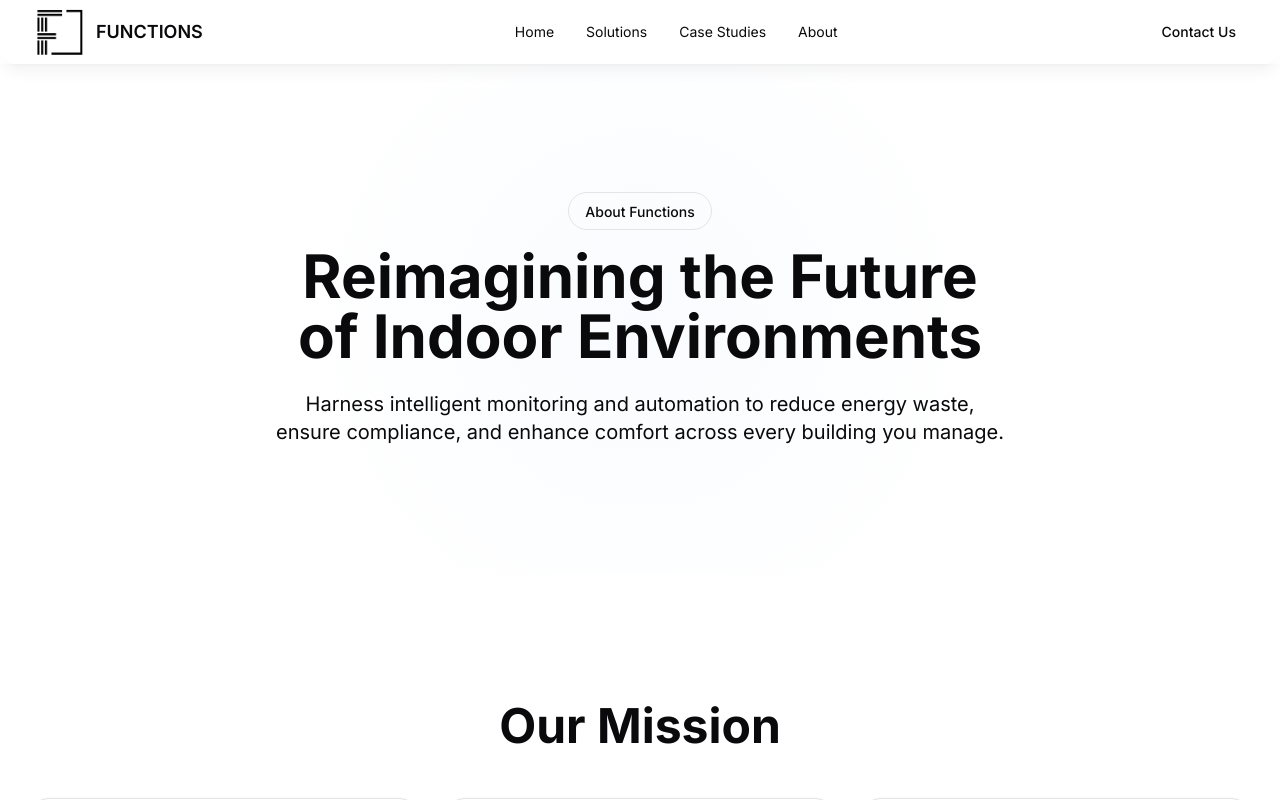
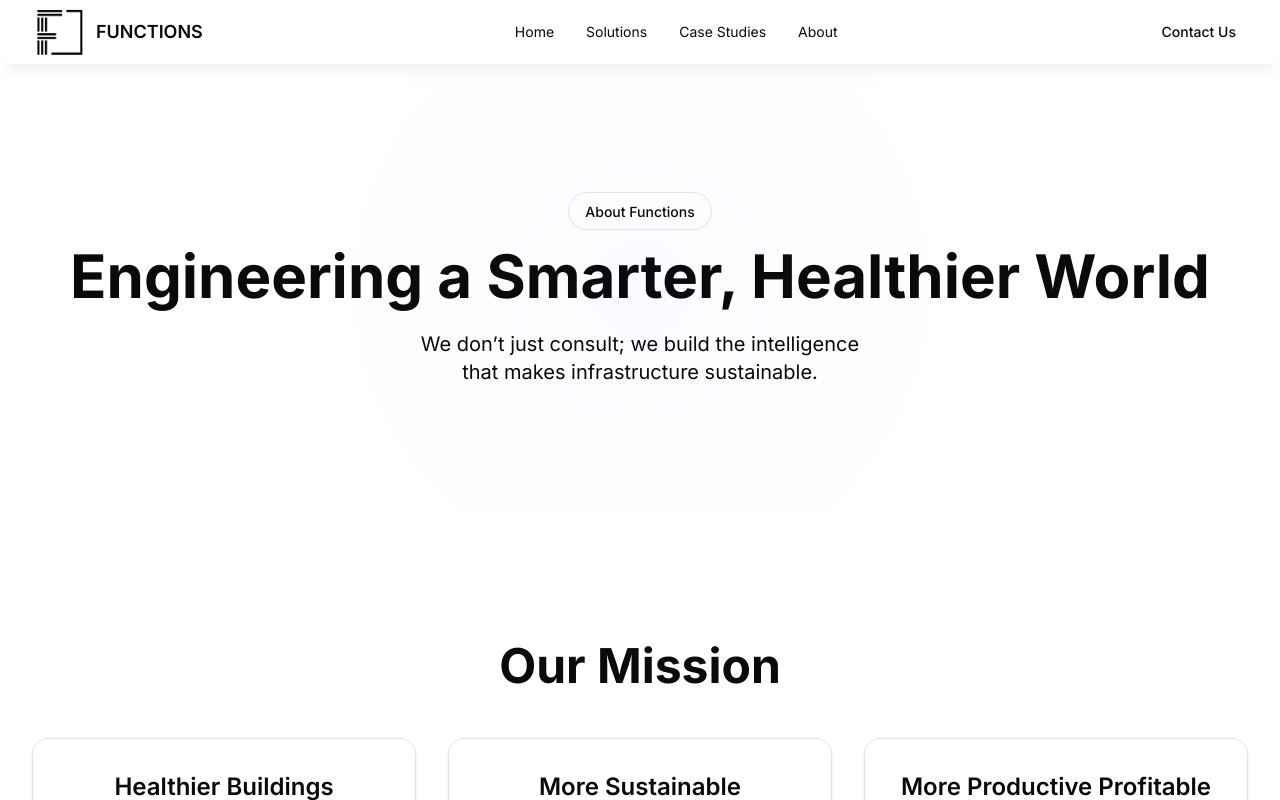
Before and after one commit to godlikeanyone/Functions-Website, a Next.js app: page /about in a window 1280 px wide. Shown: the top 800 px of the page. Built offline with nearby package versions, Linux system fonts and the light colour scheme.

Commit message:
Update page.tsx

```diff
--- a/app/about/page.tsx
+++ b/app/about/page.tsx
@@ -18,9 +18,9 @@ export default function AboutPage() {
     en: {
       hero: {
         eyebrow: "About Functions",
-        title: "Reimagining the Future of Indoor Environments",
+        title: "Engineering a Smarter, Healthier World",
         description:
-          "Harness intelligent monitoring and automation to reduce energy waste, ensure compliance, and enhance comfort across every building you manage.",
+          "We don’t just consult; we build the intelligence that makes infrastructure sustainable.",
       },
       mission: {
         title: "Our Mission",
```
